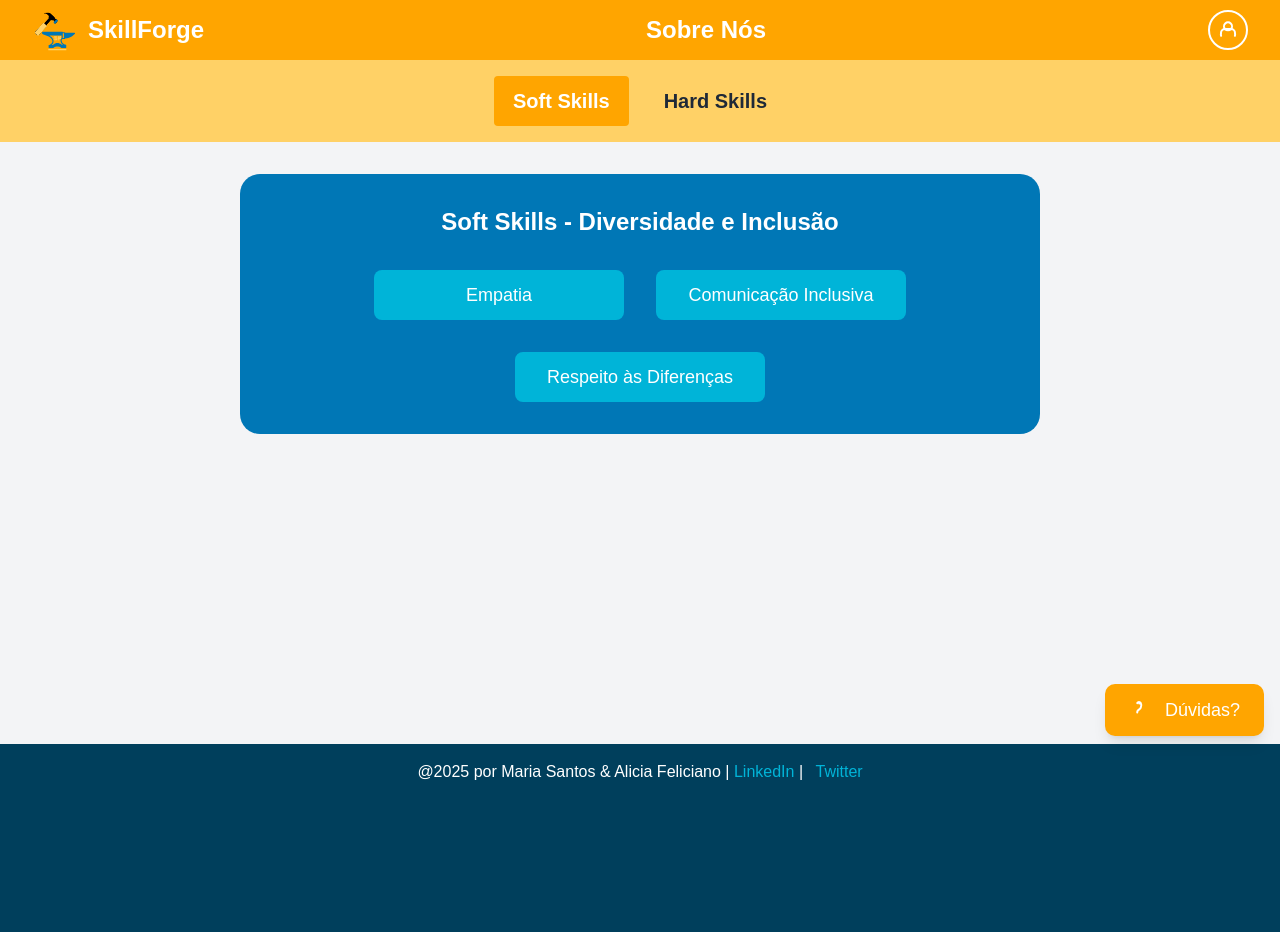
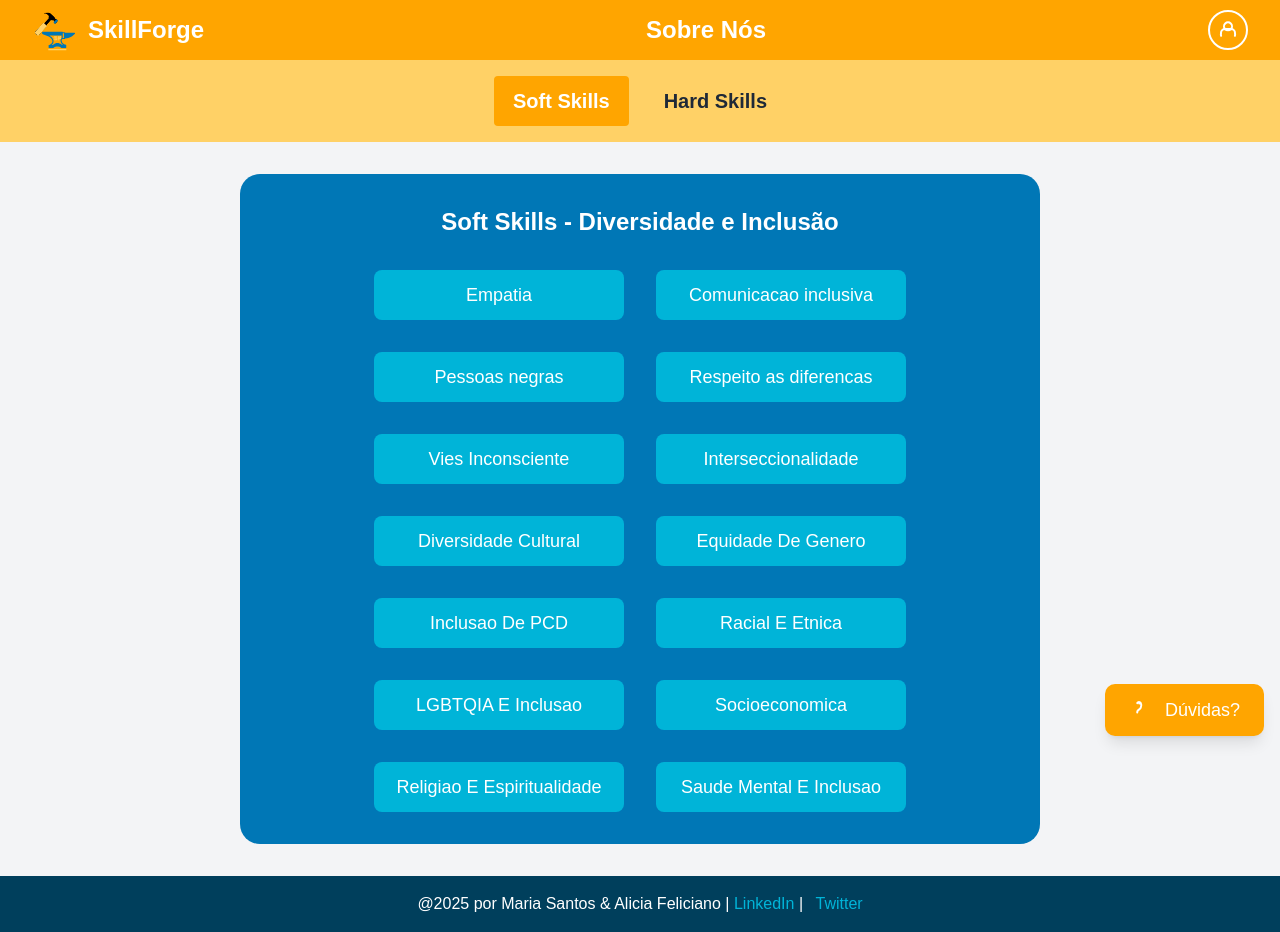
Before and after one commit to DudaSantos8/SkillForge_Frontend, a Next.js app: page / in a window 1280 px wide. Before the commit the page ends 800 px from the top, so only its background shows below. Built offline with nearby package versions, Linux system fonts and the light colour scheme.

Commit message:
add config to integration with python (bff)

```diff
--- a/package.json
+++ b/package.json
@@ -11,7 +11,8 @@
   "dependencies": {
     "next": "15.1.7",
     "react": "^19.0.0",
-    "react-dom": "^19.0.0"
+    "react-dom": "^19.0.0",
+    "react-markdown": "^10.0.0"
   },
   "devDependencies": {
     "@eslint/eslintrc": "^3",
--- a/src/app/game/page.tsx
+++ b/src/app/game/page.tsx
@@ -1,27 +1,91 @@
 "use client";
 
-import React, { useState, Suspense } from "react";
+import React, { useState, useEffect } from "react";
 import { useSearchParams } from "next/navigation";
 import Navbar from "@/components/ui/Navbar";
 import Footer from "@/components/ui/Footer";
 import HelpButton from "@/components/ui/HelpButton";
 import Button from "@/components/ui/Button";
 
+interface Question {
+  question: string;
+  options: string[];
+  correct_answer: number; // Índice da resposta correta
+}
+
 const GamePage: React.FC = () => {
   const searchParams = useSearchParams();
   const title = searchParams?.get("title");
 
-  const [selectedOption, setSelectedOption] = useState<string>("");
+  const [questions, setQuestions] = useState<Question[]>([]);
+  const [selectedOption, setSelectedOption] = useState<string>(""); // Armazena a opção selecionada
+  const [currentQuestionIndex, setCurrentQuestionIndex] = useState(0);
+  const [answers, setAnswers] = useState<boolean[]>([]); // Respostas corretas ou incorretas para cada pergunta
+  const [isGameFinished, setIsGameFinished] = useState(false); // Flag para indicar se o jogo terminou
+  const [hasFetched, setHasFetched] = useState(false); // Estado para garantir que a requisição é feita uma vez
 
-  const questionTitle =
-    title === "Comunicação Inclusiva"
-      ? "Desafio: Transforme o Ambiente"
-      : "Desafio: Código Limpo é Arte!";
+  useEffect(() => {
+    if (!title || hasFetched) {
+      return; // Se o título não for fornecido ou a requisição já foi feita, não faz nada
+    }
 
-  const questionText =
-    title === "Comunicação Inclusiva"
-      ? "Durante uma reunião, um colega é interrompido repetidamente. Escolha a estratégia ideal para transformar esse ambiente e promover a inclusão de forma impactante."
-      : "Você se depara com um código desorganizado e confuso. Selecione a prática que vai transformar esse caos em uma obra de arte legível e eficiente.";
+    setHasFetched(true); // Marca que a requisição foi feita
+
+    // Envia a requisição com o título para obter as perguntas
+    fetch(`http://127.0.0.1:8000/game/questions?title=${title}`)
+      .then((res) => res.json())
+      .then((data) => setQuestions(data.questions))
+      .catch((err) => console.error("Erro ao buscar perguntas:", err));
+  }, [title, hasFetched]);
+
+  if (questions.length === 0) {
+    return <div className="text-center text-lg">Carregando perguntas...</div>;
+  }
+
+  const currentQuestion = questions[currentQuestionIndex];
+
+  // Função para verificar se a resposta está correta
+  const checkAnswer = (selectedOption: string) => {
+    const correctOption = currentQuestion.options[currentQuestion.correct_answer];
+    const isCorrect = selectedOption === correctOption;
+    setAnswers((prevAnswers) => [...prevAnswers, isCorrect]);
+  };
+
+  // Função para avançar para a próxima pergunta
+  const nextQuestion = () => {
+    if (currentQuestionIndex < questions.length - 1) {
+      setCurrentQuestionIndex(currentQuestionIndex + 1);
+    } else {
+      setIsGameFinished(true); // Termina o jogo quando todas as perguntas forem respondidas
+      sendFeedback(); // Envia o feedback quando o jogo termina
+    }
+  };
+
+  // Função para calcular a pontuação final
+  const getScore = () => answers.filter((answer) => answer).length;
+
+  // Função para enviar o feedback à API externa
+  const sendFeedback = () => {
+    const score = getScore();
+
+    fetch("http://127.0.0.1:8000/game/feedback", {
+      method: "POST",
+      headers: {
+        "Content-Type": "application/json",
+      },
+      body: JSON.stringify({
+        title,
+        score,
+      }),
+    })
+      .then((res) => res.json())
+      .then((data) => {
+        console.log("Feedback enviado com sucesso:", data);
+      })
+      .catch((err) => {
+        console.error("Erro ao enviar feedback:", err);
+      });
+  };
 
   return (
     <div className="min-h-screen bg-gray-100 flex flex-col relative">
@@ -32,19 +96,14 @@ const GamePage: React.FC = () => {
         style={{ backgroundImage: 'url("/seu-background.jpg")' }}
       >
         <div className="bg-[#003F5C] bg-opacity-80 w-full max-w-[800px] p-6 md:p-8 rounded-md text-white shadow-md">
+          {!isGameFinished ? (
+            <>
               <h2 id="question-title" className="text-center text-2xl md:text-3xl font-bold mb-4">
-            {questionTitle}
+                {currentQuestion.question}
               </h2>
-          <p id="question-text" className="mb-6 text-base md:text-lg text-center">
-            {questionText}
-          </p>
 
               <div role="radiogroup" aria-labelledby="question-title" className="space-y-4">
-            {[
-              "Opção A: Intervir e garantir que todos tenham voz.",
-              "Opção B: Esperar que alguém mais fale sobre isso.",
-              "Opção C: Ignorar a situação."
-            ].map((option, index) => (
+                {currentQuestion.options.map((option, index) => (
                   <label
                     key={index}
                     className="flex items-center bg-[#1f1f1f] bg-opacity-50 p-4 rounded-md cursor-pointer hover:bg-opacity-70"
@@ -56,7 +115,6 @@ const GamePage: React.FC = () => {
                       checked={selectedOption === option}
                       onChange={() => setSelectedOption(option)}
                       aria-checked={selectedOption === option}
-                  aria-describedby="question-text"
                     />
                     <span className="text-base md:text-lg">{option}</span>
                   </label>
@@ -65,16 +123,31 @@ const GamePage: React.FC = () => {
 
               <div className="flex flex-col md:flex-row md:justify-between gap-4 mt-8">
                 <Button
-              className="bg-[#FFA500] text-white w-full max-w-[200px] h-[50px] rounded-[10px] text-lg hover:bg-[#FF6F00] md:w-[150px] md:h-[40px] md:text-base focus:outline-none focus:ring-2 focus:ring-white"
+                  className="bg-[#FFA500] text-white w-full max-w-[200px] h-[50px] rounded-[10px] text-lg hover:bg-[#FF6F00]"
+                  onClick={() => setCurrentQuestionIndex(Math.max(0, currentQuestionIndex - 1))}
                 >
                   VOLTAR
                 </Button>
                 <Button
-              className="bg-[#0077B6] text-white w-full max-w-[200px] h-[50px] rounded-[10px] text-lg hover:bg-[#005b80] md:w-[150px] md:h-[40px] md:text-base focus:outline-none focus:ring-2 focus:ring-white"
+                  className="bg-[#0077B6] text-white w-full max-w-[200px] h-[50px] rounded-[10px] text-lg hover:bg-[#005b80]"
+                  onClick={() => {
+                    // Verifica a resposta antes de passar para a próxima
+                    checkAnswer(selectedOption);
+                    nextQuestion();
+                  }}
                 >
                   PRÓXIMO
                 </Button>
               </div>
+            </>
+          ) : (
+            <div className="text-center">
+              <h2 className="text-2xl font-bold mb-4">Jogo Finalizado</h2>
+              <p className="text-xl">Pontuação final: {getScore()} de {questions.length}</p>
+              <p className="text-lg">Acertos: {getScore()}</p>
+              <p className="text-lg">Erros: {questions.length - getScore()}</p>
+            </div>
+          )}
         </div>
       </div>
 
@@ -84,13 +157,4 @@ const GamePage: React.FC = () => {
   );
 };
 
-// Envolvendo a página com Suspense para garantir que useSearchParams funcione corretamente
-const SuspenseWrapper = () => {
-  return (
-    <Suspense fallback={<div>Carregando...</div>}>
-      <GamePage />
-    </Suspense>
-  );
-};
-
-export default SuspenseWrapper;
+export default GamePage;
--- a/src/app/page.tsx
+++ b/src/app/page.tsx
@@ -13,6 +13,42 @@ const Home: React.FC = () => {
 
   const handleGameStart = (title: string) => {
     router.push(`/game?title=${title}`);
+  };
+
+  const softSkillsButtons = [
+    "Empatia",
+    "Comunicacao inclusiva",
+    "Pessoas negras",
+    "Respeito as diferencas",
+    "Vies Inconsciente",
+    "Interseccionalidade",
+    "Diversidade Cultural",
+    "Equidade De Genero",
+    "Inclusao De PCD",
+    "Racial E Etnica",
+    "LGBTQIA E Inclusao",
+    "Socioeconomica",
+    "Religiao E Espiritualidade",
+    "Saude Mental E Inclusao",
+  ];
+
+  const hardSkillsButtons = [
+    "Funções Simples",
+    "Comentários Necessários",
+    "Código Legível",
+  ];
+
+  const renderButtons = (buttons: string[]) => {
+    return buttons.map((title) => (
+      <Button
+        key={title}
+        className="bg-[#00B4D8] text-white w-[250px] h-[50px] rounded-[10px] text-lg px-3 hover:bg-[#009ec3]"
+        onClick={() => handleGameStart(title)}
+        aria-label={`Iniciar jogo de ${title}`}
+      >
+        {title}
+      </Button>
+    ));
   };
 
   return (
@@ -46,27 +82,7 @@ const Home: React.FC = () => {
               Soft Skills - Diversidade e Inclusão
             </h2>
             <div className="flex flex-wrap justify-center gap-6 md:gap-8">
-              <Button
-                className="bg-[#00B4D8] text-white w-[250px] h-[50px] rounded-[10px] text-lg px-3 hover:bg-[#009ec3]"
-                onClick={() => handleGameStart("Empatia")}
-                aria-label="Iniciar jogo de Empatia"
-              >
-                Empatia
-              </Button>
-              <Button
-                className="bg-[#00B4D8] text-white w-[250px] h-[50px] rounded-[10px] text-lg px-3 hover:bg-[#009ec3]"
-                onClick={() => handleGameStart("Comunicação Inclusiva")}
-                aria-label="Iniciar jogo de Comunicação Inclusiva"
-              >
-                Comunicação Inclusiva
-              </Button>
-              <Button
-                className="bg-[#00B4D8] text-white w-[250px] h-[50px] rounded-[10px] text-lg px-3 hover:bg-[#009ec3]"
-                onClick={() => handleGameStart("Respeito às Diferenças")}
-                aria-label="Iniciar jogo de Respeito às Diferenças"
-              >
-                Respeito às Diferenças
-              </Button>
+              {renderButtons(softSkillsButtons)}
             </div>
           </div>
         )}
@@ -77,27 +93,7 @@ const Home: React.FC = () => {
               Hard Skills - Clean Code
             </h2>
             <div className="flex flex-wrap justify-center gap-6 md:gap-8">
-              <Button
-                className="bg-[#00B4D8] text-white w-[250px] h-[50px] rounded-[10px] text-lg px-3 hover:bg-[#009ec3]"
-                onClick={() => handleGameStart("Funções Simples")}
-                aria-label="Iniciar jogo de Funções Simples"
-              >
-                Funções Simples
-              </Button>
-              <Button
-                className="bg-[#00B4D8] text-white w-[250px] h-[50px] rounded-[10px] text-lg px-3 hover:bg-[#009ec3]"
-                onClick={() => handleGameStart("Comentários Necessários")}
-                aria-label="Iniciar jogo de Comentários Necessários"
-              >
-                Comentários Necessários
-              </Button>
-              <Button
-                className="bg-[#00B4D8] text-white w-[250px] h-[50px] rounded-[10px] text-lg px-3 hover:bg-[#009ec3]"
-                onClick={() => handleGameStart("Código Legível")}
-                aria-label="Iniciar jogo de Código Legível"
-              >
-                Código Legível
-              </Button>
+              {renderButtons(hardSkillsButtons)}
             </div>
           </div>
         )}
```
Also changed, not shown: 1 other file (tests, documents, lock files or other folders). Lines whose indentation alone changed are shown as unchanged.
